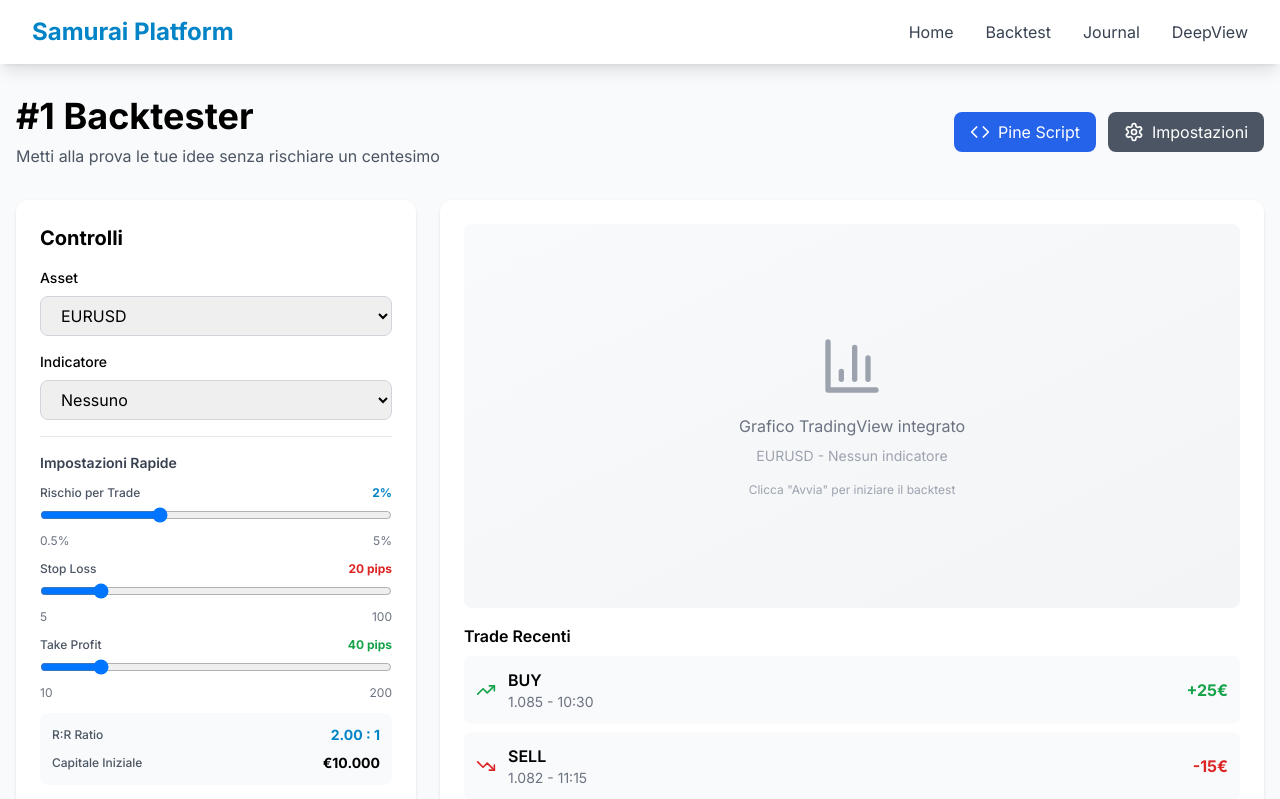
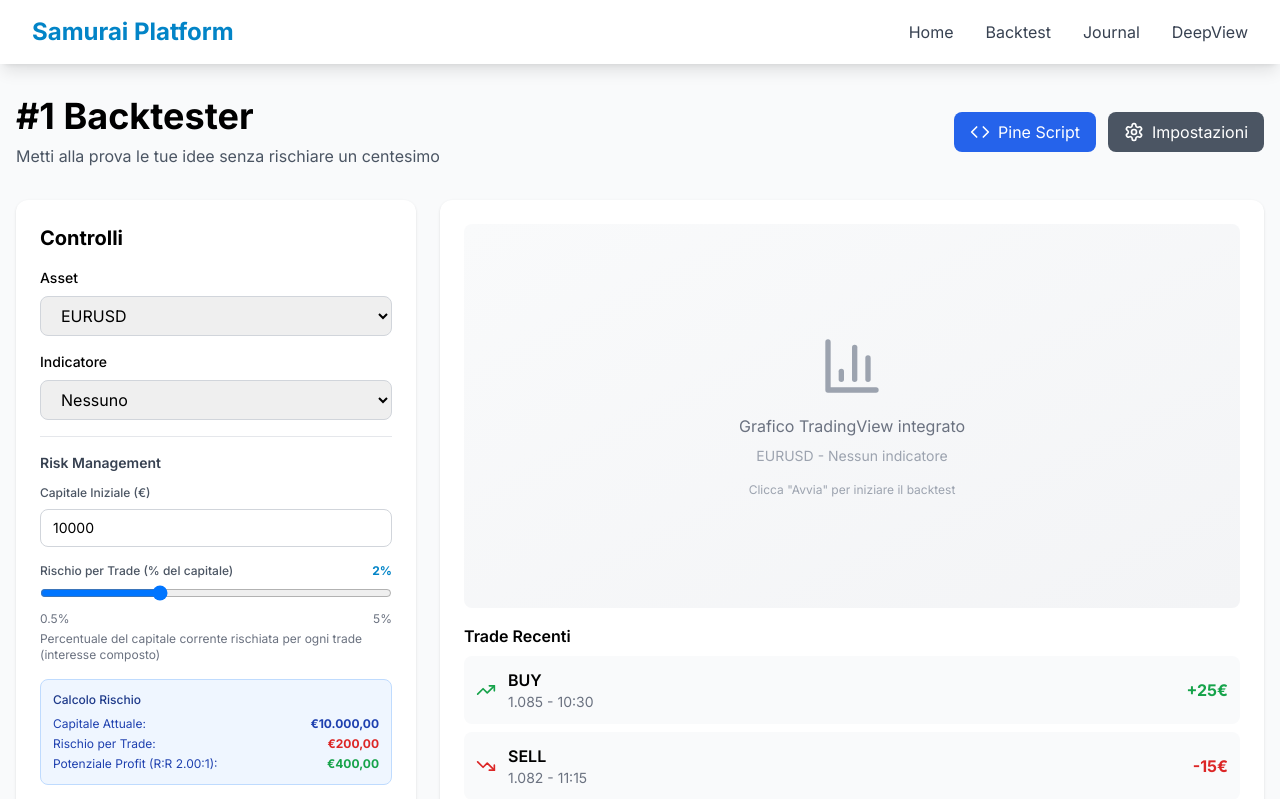
Before and after one commit to Matteovest/samuraiplatform, a Next.js app: page /backtest in a window 1280 px wide. Shown: the top 799 px of the page. Built offline with nearby package versions, Linux system fonts and the light colour scheme.

Commit message:
Fix risk management: use compound interest and add editable initial capital

```diff
--- a/app/backtest/page.tsx
+++ b/app/backtest/page.tsx
@@ -72,16 +72,17 @@ export default function BacktestPage() {
     'Fibonacci',
   ]
 
-  // Calcola profit basato su risk per trade e stop loss/take profit
+  // Calcola profit basato su risk % del capitale corrente (interesse composto)
   const calculateTradeProfit = (isWin: boolean, currentCapital: number) => {
+    // Rischio % del capitale corrente (interesse composto)
     const riskAmount = (currentCapital * settings.riskPerTrade) / 100
-    const riskRewardRatio = settings.takeProfit / settings.stopLoss
+    const riskRewardRatio = settings.stopLoss > 0 ? settings.takeProfit / settings.stopLoss : 1
 
     if (isWin) {
-      // Profit = risk amount * risk/reward ratio
+      // Profit = risk amount * risk/reward ratio - commissione
       return riskAmount * riskRewardRatio - settings.commission
     } else {
-      // Loss = risk amount
+      // Loss = risk amount + commissione
       return -riskAmount - settings.commission
     }
   }
@@ -237,15 +238,41 @@ export default function BacktestPage() {
                   </select>
                 </div>
 
-                {/* Quick Settings */}
+                {/* Risk Management Settings */}
                 <div className="pt-4 border-t">
-                  <h3 className="text-sm font-semibold mb-3 text-gray-700">Impostazioni Rapide</h3>
+                  <h3 className="text-sm font-semibold mb-3 text-gray-700">Risk Management</h3>
 
-                  <div className="space-y-3">
+                  <div className="space-y-4">
+                    <div>
+                      <label className="block text-xs font-medium mb-2 text-gray-600">
+                        Capitale Iniziale (€)
+                      </label>
+                      <input
+                        type="number"
+                        value={settings.initialCapital}
+                        onChange={(e) => {
+                          const newCapital = parseFloat(e.target.value) || 0
+                          setSettings({ ...settings, initialCapital: newCapital })
+                          // Reset stats con nuovo capitale
+                          if (!isRunning) {
+                            setStats(prev => ({
+                              ...prev,
+                              currentCapital: newCapital,
+                              totalProfit: 0,
+                            }))
+                          }
+                        }}
+                        className="w-full border border-gray-300 rounded-lg px-3 py-2 text-sm"
+                        min="100"
+                        step="100"
+                        disabled={isRunning}
+                      />
+                    </div>
+
                     <div>
                       <div className="flex justify-between mb-1">
                         <label className="block text-xs font-medium text-gray-600">
-                          Rischio per Trade
+                          Rischio per Trade (% del capitale)
                         </label>
                         <span className="text-xs font-bold text-primary-600">
                           {settings.riskPerTrade}%
@@ -268,76 +295,52 @@ export default function BacktestPage() {
                         <span>0.5%</span>
                         <span>5%</span>
                       </div>
+                      <p className="text-xs text-gray-500 mt-1">
+                        Percentuale del capitale corrente rischiata per ogni trade (interesse composto)
+                      </p>
                     </div>
 
-                    <div>
-                      <div className="flex justify-between mb-1">
-                        <label className="block text-xs font-medium text-gray-600">
-                          Stop Loss
-                        </label>
-                        <span className="text-xs font-bold text-red-600">
-                          {settings.stopLoss} pips
+                    <div className="bg-blue-50 border border-blue-200 rounded-lg p-3">
+                      <div className="text-xs font-medium text-blue-900 mb-2">Calcolo Rischio</div>
+                      <div className="space-y-1 text-xs text-blue-800">
+                        <div className="flex justify-between">
+                          <span>Capitale Attuale:</span>
+                          <span className="font-bold">
+                            €{stats.currentCapital.toLocaleString('it-IT', { minimumFractionDigits: 2 })}
                           </span>
                         </div>
-                      <input
-                        type="range"
-                        min="5"
-                        max="100"
-                        step="5"
-                        value={settings.stopLoss}
-                        onChange={(e) => {
-                          const newSL = parseFloat(e.target.value)
-                          setSettings({ ...settings, stopLoss: newSL })
-                        }}
-                        className="w-full"
-                        disabled={isRunning}
-                      />
-                      <div className="flex justify-between text-xs text-gray-500 mt-1">
-                        <span>5</span>
-                        <span>100</span>
+                        <div className="flex justify-between">
+                          <span>Rischio per Trade:</span>
+                          <span className="font-bold text-red-600">
+                            €{((stats.currentCapital * settings.riskPerTrade) / 100).toLocaleString('it-IT', { minimumFractionDigits: 2 })}
+                          </span>
+                        </div>
+                        <div className="flex justify-between">
+                          <span>Potenziale Profit (R:R {settings.stopLoss > 0 ? (settings.takeProfit / settings.stopLoss).toFixed(2) : '0'}:1):</span>
+                          <span className="font-bold text-green-600">
+                            €{((stats.currentCapital * settings.riskPerTrade * (settings.stopLoss > 0 ? settings.takeProfit / settings.stopLoss : 1)) / 100).toLocaleString('it-IT', { minimumFractionDigits: 2 })}
+                          </span>
+                        </div>
                       </div>
                     </div>
 
-                    <div>
-                      <div className="flex justify-between mb-1">
-                        <label className="block text-xs font-medium text-gray-600">
-                          Take Profit
-                        </label>
-                        <span className="text-xs font-bold text-green-600">
-                          {settings.takeProfit} pips
-                        </span>
+                    <div className="bg-gray-50 rounded-lg p-3">
+                      <div className="text-xs font-medium text-gray-700 mb-2">Parametri Strategia</div>
+                      <div className="space-y-2 text-xs text-gray-600">
+                        <div className="flex justify-between">
+                          <span>Stop Loss:</span>
+                          <span className="font-semibold">{settings.stopLoss} pips</span>
                         </div>
-                      <input
-                        type="range"
-                        min="10"
-                        max="200"
-                        step="5"
-                        value={settings.takeProfit}
-                        onChange={(e) => {
-                          const newTP = parseFloat(e.target.value)
-                          setSettings({ ...settings, takeProfit: newTP })
-                        }}
-                        className="w-full"
-                        disabled={isRunning}
-                      />
-                      <div className="flex justify-between text-xs text-gray-500 mt-1">
-                        <span>10</span>
-                        <span>200</span>
+                        <div className="flex justify-between">
+                          <span>Take Profit:</span>
+                          <span className="font-semibold">{settings.takeProfit} pips</span>
                         </div>
-                    </div>
-
-                    <div className="bg-gray-50 rounded-lg p-3 mt-3">
-                      <div className="flex justify-between items-center">
-                        <span className="text-xs font-medium text-gray-600">R:R Ratio</span>
-                        <span className="text-sm font-bold text-primary-600">
+                        <div className="flex justify-between">
+                          <span>R:R Ratio:</span>
+                          <span className="font-bold text-primary-600">
                             {settings.stopLoss > 0 ? (settings.takeProfit / settings.stopLoss).toFixed(2) : '0'} : 1
                           </span>
                         </div>
-                      <div className="flex justify-between items-center mt-2">
-                        <span className="text-xs font-medium text-gray-600">Capitale Iniziale</span>
-                        <span className="text-sm font-bold">
-                          €{settings.initialCapital.toLocaleString('it-IT')}
-                        </span>
                       </div>
                     </div>
                   </div>
```
Lines whose indentation alone changed are shown as unchanged.
